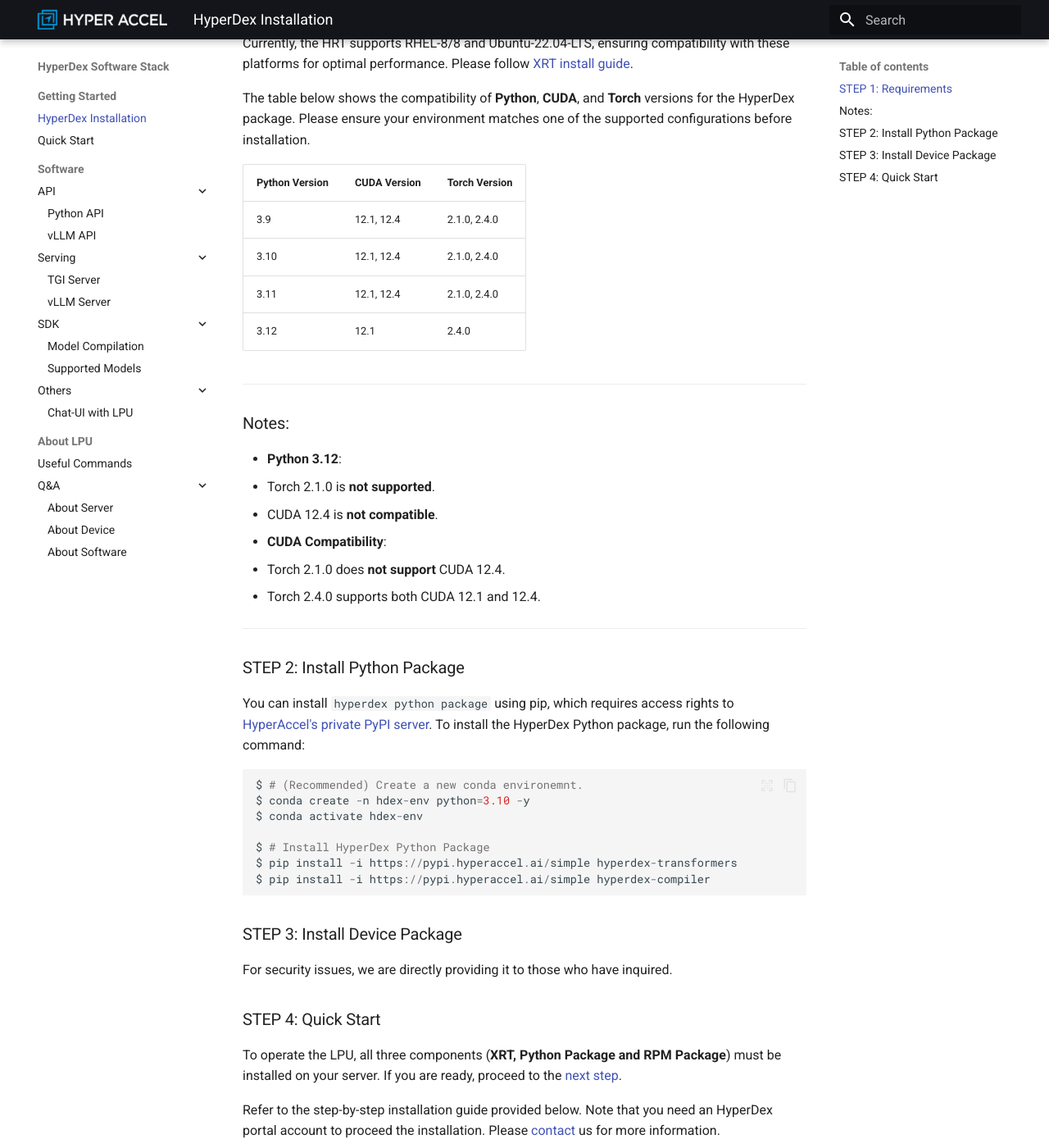
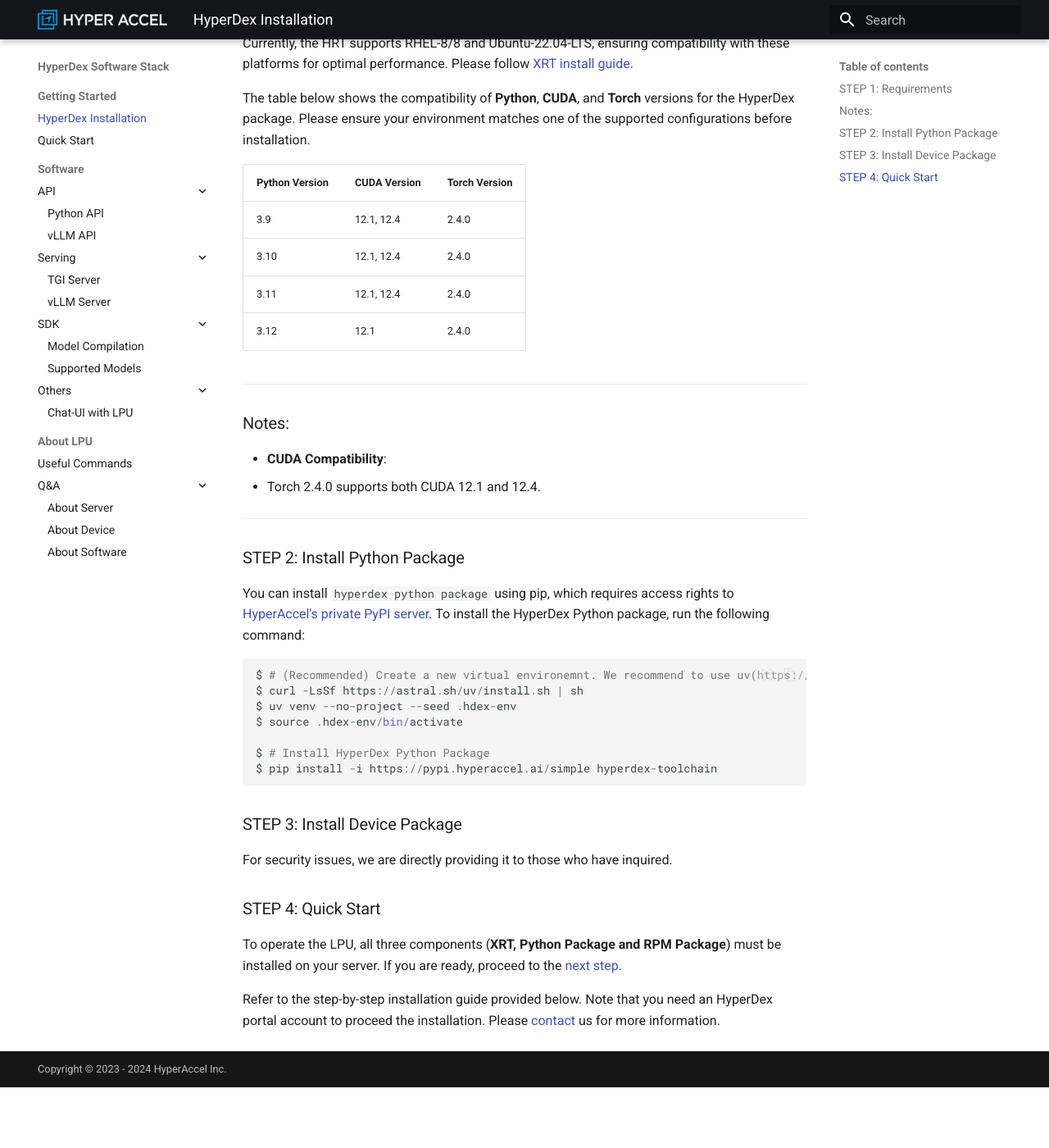
Before and after one commit to Hyper-Accel/docs, an MkDocs documentation site: the page built from docs/install_hyperdex.md, in a window 1280 px wide and 1400 px high, scrolled down 346 px. Shown: the whole window at 82% size. Built offline with MkDocs 1.6.1 and Material for MkDocs 9.7.7, drawn with Linux system fonts in a browser that asks for light colours; after the commit the page ends 1672 px from its top, so only the background shows below that.

Commit message:
Update install_hyperdex.md

````diff
--- a/docs/install_hyperdex.md
+++ b/docs/install_hyperdex.md
@@ -13,19 +13,15 @@
 
 | **Python Version** | **CUDA Version** | **Torch Version**     |
 |---------------------|------------------|------------------------|
-| 3.9                | 12.1, 12.4       | 2.1.0, 2.4.0          |
-| 3.10               | 12.1, 12.4       | 2.1.0, 2.4.0          |
-| 3.11               | 12.1, 12.4       | 2.1.0, 2.4.0          |
+| 3.9                | 12.1, 12.4       | 2.4.0                 |
+| 3.10               | 12.1, 12.4       | 2.4.0                 |
+| 3.11               | 12.1, 12.4       | 2.4.0                 |
 | 3.12               | 12.1             | 2.4.0                 |
 
 ---
 
 ### Notes:
-- **Python 3.12**:
-  - Torch 2.1.0 is **not supported**.
-  - CUDA 12.4 is **not compatible**.
 - **CUDA Compatibility**:
-  - Torch 2.1.0 does **not support** CUDA 12.4.
   - Torch 2.4.0 supports both CUDA 12.1 and 12.4.
 
 ---
@@ -35,13 +31,13 @@
 You can install `hyperdex python package` using pip, which requires access rights to [HyperAccel's private PyPI server](https://pypi.hyperaccel.ai). To install the HyperDex Python package, run the following command:
 
 ```python
-$ # (Recommended) Create a new conda environemnt.
-$ conda create -n hdex-env python=3.10 -y
-$ conda activate hdex-env
+$ # (Recommended) Create a new virtual environemnt. We recommend to use uv(https://docs.astral.sh/uv/)
+$ curl -LsSf https://astral.sh/uv/install.sh | sh
+$ uv venv --no-project --seed .hdex-env
+$ source .hdex-env/bin/activate
 
 $ # Install HyperDex Python Package
-$ pip install -i https://pypi.hyperaccel.ai/simple hyperdex-transformers
-$ pip install -i https://pypi.hyperaccel.ai/simple hyperdex-compiler
+$ pip install -i https://pypi.hyperaccel.ai/simple hyperdex-toolchain
 ```
 
 
````
